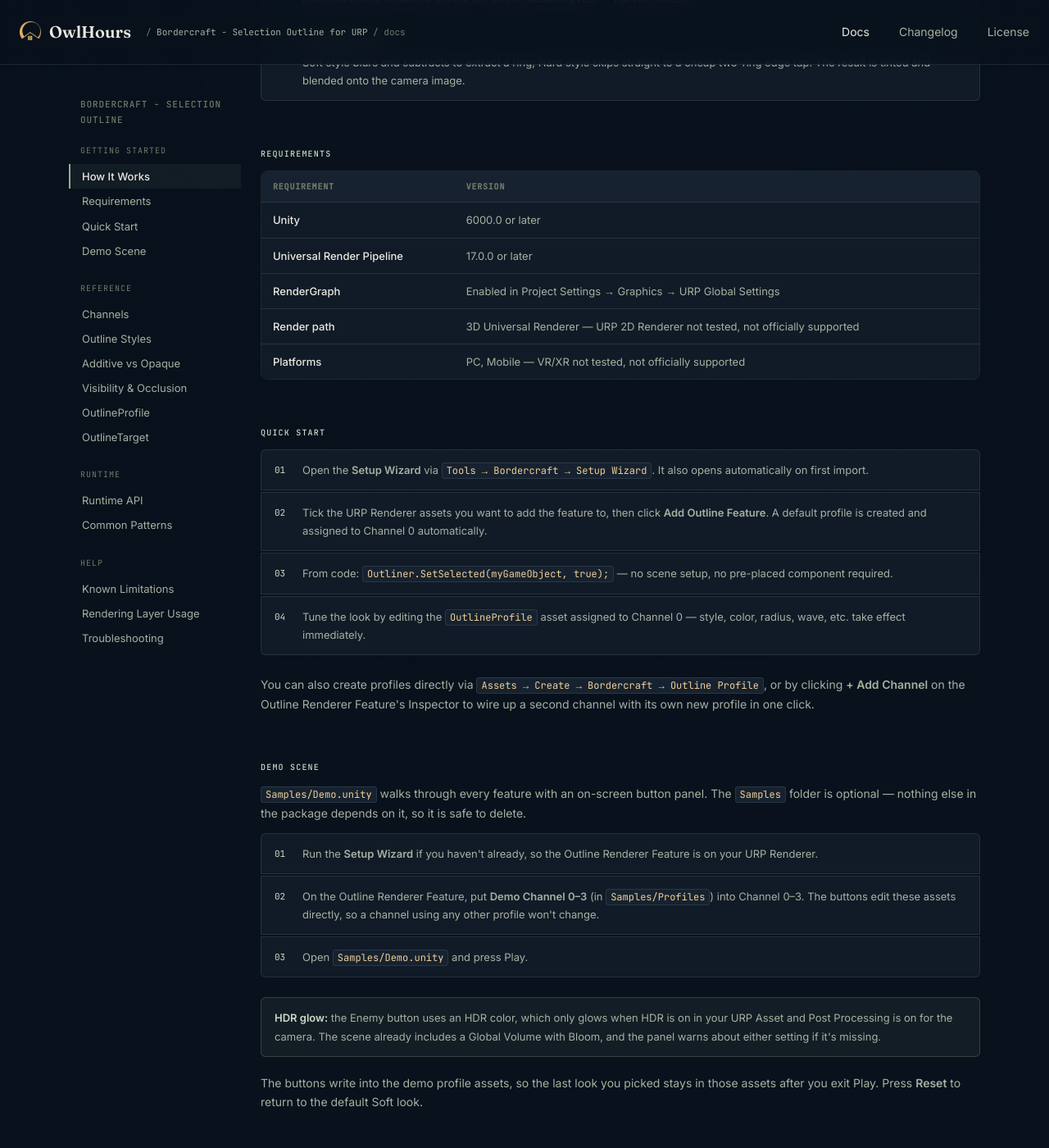
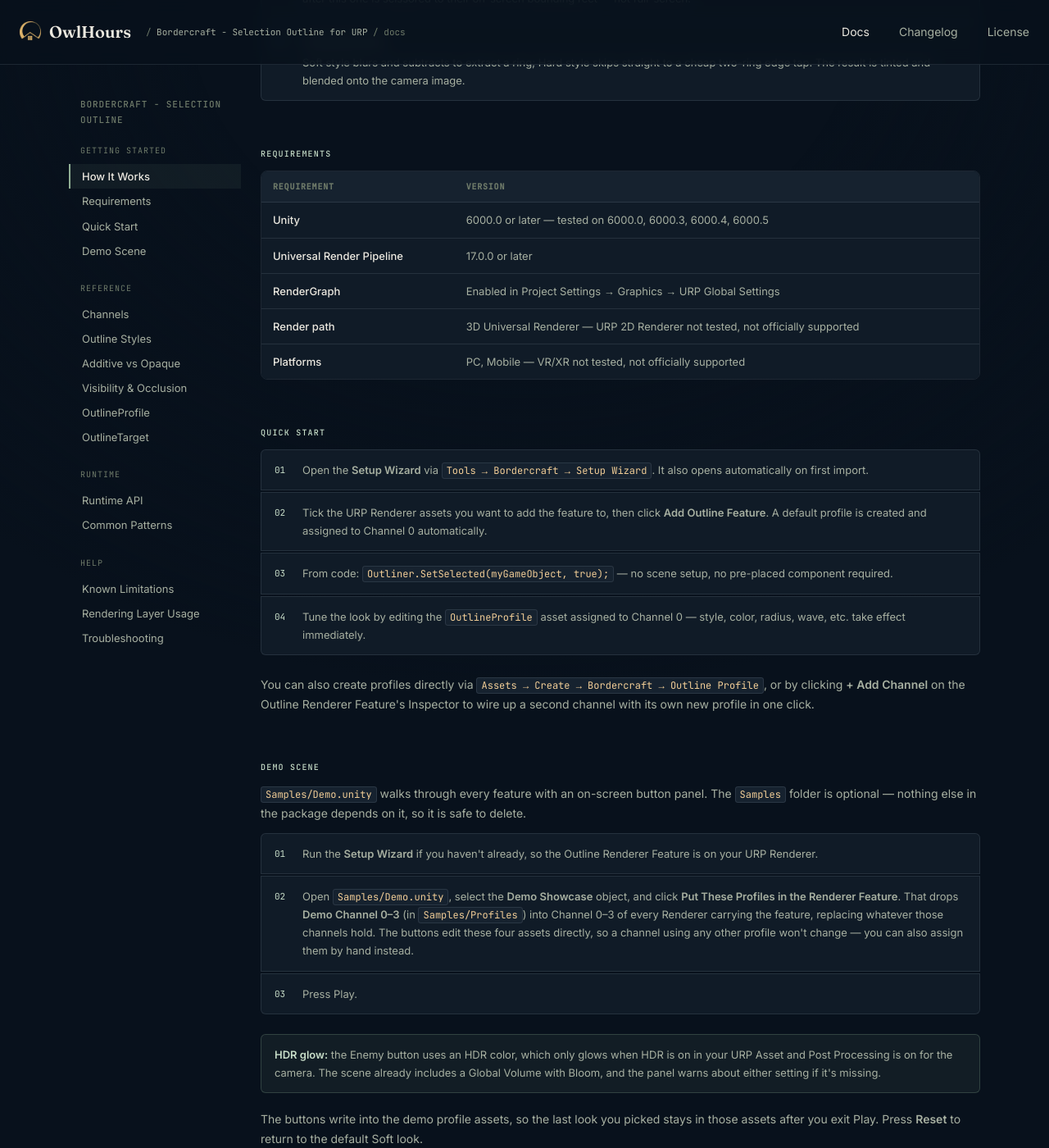
Before and after one commit to owlhoursspace/owlhourspace.github.io, a Jekyll site: the page tools/bordercraft-selection-outline-urp/docs/index.html, which Jekyll copies as it is, in a window 1280 px wide and 1400 px high, scrolled down 690 px. Shown: the whole window at 82% size. Built offline with Jekyll 4.4.1, drawn with Linux system fonts in a browser that asks for light colours.

Commit message:
Document the demo's setup button and the versions we tested
Co-Authored-By: Claude Opus 5 <noreply@anthropic.com>

```diff
--- a/tools/bordercraft-selection-outline-urp/changelog/index.html
+++ b/tools/bordercraft-selection-outline-urp/changelog/index.html
@@ -305,6 +305,7 @@
         <div class="item-list">
           <div class="item">A default outline profile ready to use out of the box — add the feature and it just works, no setup required.</div>
           <div class="item">A <strong>demo scene</strong> with an on-screen button panel that walks through every style, shape, visibility mode and channel, plus a glowing enemy outline and a heartbeat that speeds up and slows down.</div>
+          <div class="item">The demo does its own setup: one button on its inspector puts its four profiles into the Renderer Feature's channels, after telling you which renderers it is about to change. Undoable.</div>
         </div>
       </div>
     </div>
--- a/tools/bordercraft-selection-outline-urp/docs/index.html
+++ b/tools/bordercraft-selection-outline-urp/docs/index.html
@@ -312,7 +312,7 @@
       <table>
         <thead><tr><th>Requirement</th><th>Version</th></tr></thead>
         <tbody>
-          <tr><td>Unity</td><td>6000.0 or later</td></tr>
+          <tr><td>Unity</td><td>6000.0 or later — tested on 6000.0, 6000.3, 6000.4, 6000.5</td></tr>
           <tr><td>Universal Render Pipeline</td><td>17.0.0 or later</td></tr>
           <tr><td>RenderGraph</td><td>Enabled in Project Settings → Graphics → URP Global Settings</td></tr>
           <tr><td>Render path</td><td>3D Universal Renderer — URP 2D Renderer not tested, not officially supported</td></tr>
@@ -336,8 +336,8 @@
     <p><code>Samples/Demo.unity</code> walks through every feature with an on-screen button panel. The <code>Samples</code> folder is optional — nothing else in the package depends on it, so it is safe to delete.</p>
     <div class="steps">
       <div class="step"><span class="step-num">01</span><span>Run the <strong>Setup Wizard</strong> if you haven't already, so the Outline Renderer Feature is on your URP Renderer.</span></div>
-      <div class="step"><span class="step-num">02</span><span>On the Outline Renderer Feature, put <strong>Demo Channel 0–3</strong> (in <code>Samples/Profiles</code>) into Channel 0–3. The buttons edit these assets directly, so a channel using any other profile won't change.</span></div>
-      <div class="step"><span class="step-num">03</span><span>Open <code>Samples/Demo.unity</code> and press Play.</span></div>
+      <div class="step"><span class="step-num">02</span><span>Open <code>Samples/Demo.unity</code>, select the <strong>Demo Showcase</strong> object, and click <strong>Put These Profiles in the Renderer Feature</strong>. That drops <strong>Demo Channel 0–3</strong> (in <code>Samples/Profiles</code>) into Channel 0–3 of every Renderer carrying the feature, replacing whatever those channels hold. The buttons edit these four assets directly, so a channel using any other profile won't change — you can also assign them by hand instead.</span></div>
+      <div class="step"><span class="step-num">03</span><span>Press Play.</span></div>
     </div>
     <div class="note"><strong>HDR glow:</strong> the Enemy button uses an HDR color, which only glows when HDR is on in your URP Asset and Post Processing is on for the camera. The scene already includes a Global Volume with Bloom, and the panel warns about either setting if it's missing.</div>
     <p>The buttons write into the demo profile assets, so the last look you picked stays in those assets after you exit Play. Press <strong>Reset</strong> to return to the default Soft look.</p>
--- a/tools/bordercraft-selection-outline-urp/index.html
+++ b/tools/bordercraft-selection-outline-urp/index.html
@@ -495,7 +495,7 @@
           <tr>
             <td>Unity version</td>
             <td>6000.0 (Unity 6)</td>
-            <td>Tested on 6000.3 (LTS)</td>
+            <td>Tested on 6000.0, 6000.3 (LTS), 6000.4 and 6000.5</td>
           </tr>
           <tr>
             <td>Render pipeline</td>
```
